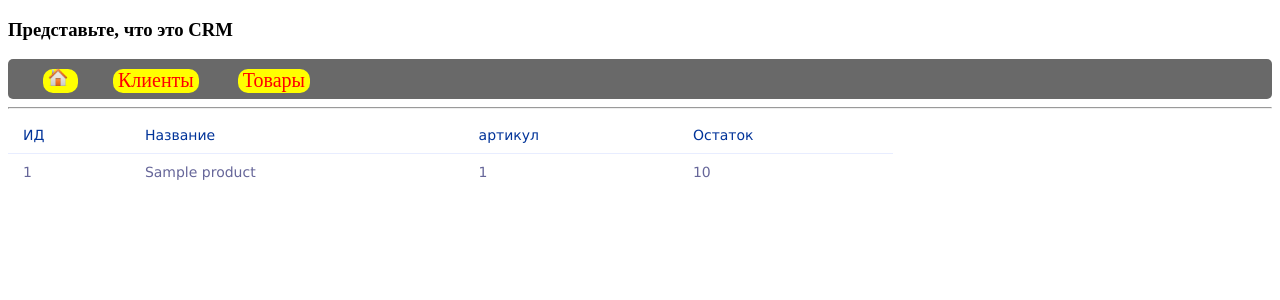
After one commit to SVLozovskoy/flask-crm, a Flask app: template products/templates/products/listOfProducts.html in a window 1280 px wide. The commit adds this page. Shown: the top 300 px of the page. Run offline with Flask 2, Linux system fonts and the light colour scheme; the template is opened without the code that fills it: values that come from a table or form of the project are taken from there, others are empty; tables that the repository leaves empty hold one stand-in row (values such as "Sample post").

Commit message:
add func add and display products, but have error

```diff
--- a/products/templates/products/index.html
+++ b/products/templates/products/index.html
@@ -1,9 +1,9 @@
 {% extends "header.html" %}
 {% block content %}
 <br>
-<p><a  class="btn" href="#">Открыть склад</a></p>
+<p><a  class="btn" href="{{url_for('products.listOfProducts')}}">Открыть склад</a></p>
 <br>
-<p><a class="btn" href="#">Создать карточку товара</a></p>
+<p><a class="btn" href="{{url_for('products.addProduct')}}">Создать карточку товара</a></p>
 
 
 {% endblock %}
--- /dev/null
+++ b/products/templates/products/listOfProducts.html
@@ -0,0 +1,25 @@
+{%extends 'header.html'%}
+
+{%block content%}
+<table>
+  <tr>
+    <th>ИД</th>
+    <th>Название</th>
+    <th>артикул</th>
+    <th>Остаток</th>
+  </tr>
+
+{% for product in products %}
+    <tr>
+      <td>{{product.id}}</td>
+      <td>{{product.title}}</td>
+      <td>{{product.article_number}}</td>
+      <td>{{product.quantity}}</td>
+
+
+    </tr>
+{% endfor %}
+</table>
+
+
+{%endblock%}
```
Also changed, not shown: customers/templates/customers/createCustomer.html (+0 -10 lines), products/blueprint.py (+24 -1 lines), products/templates/products/addProduct.html (added, +13 -0 lines).
